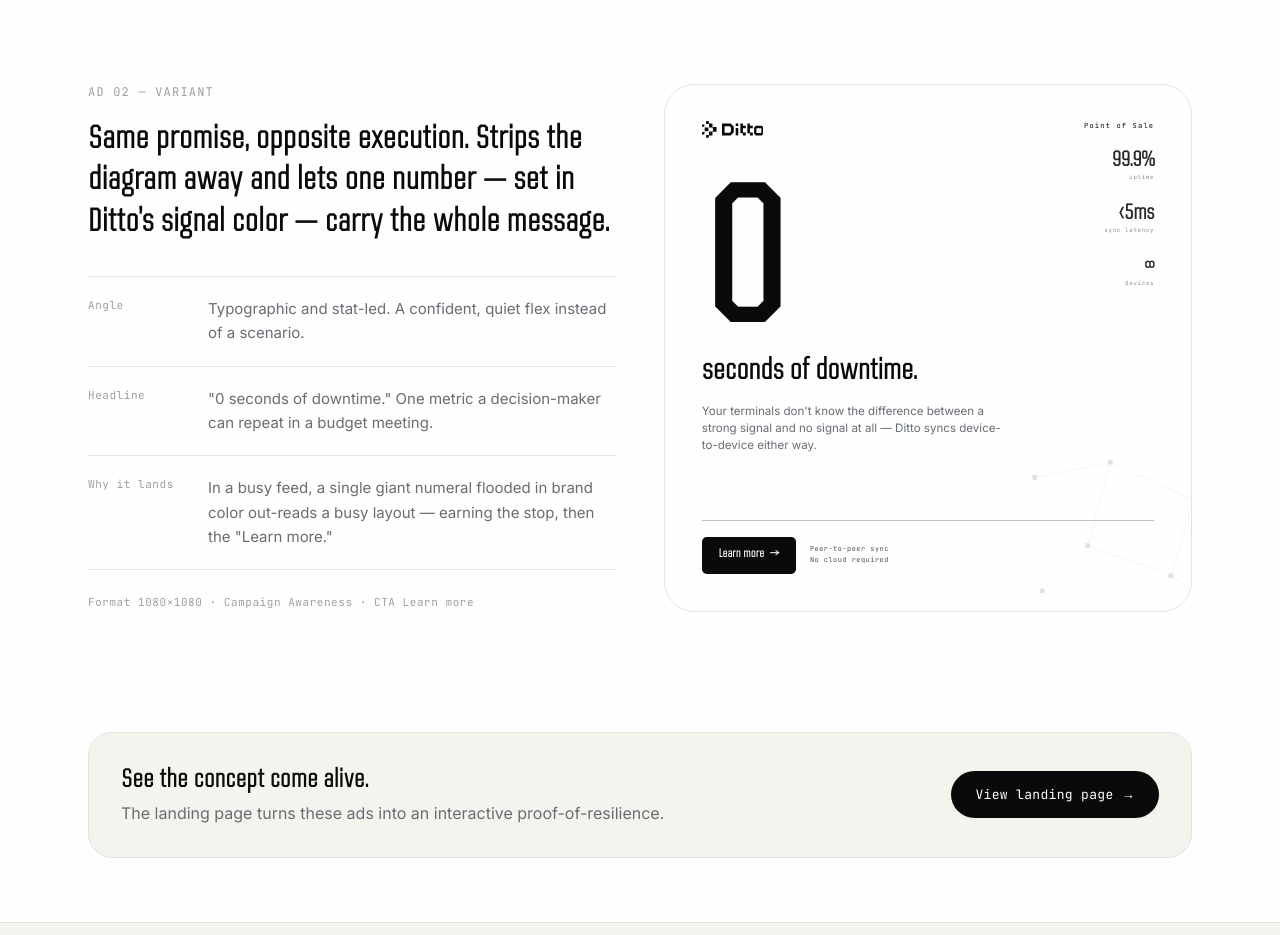
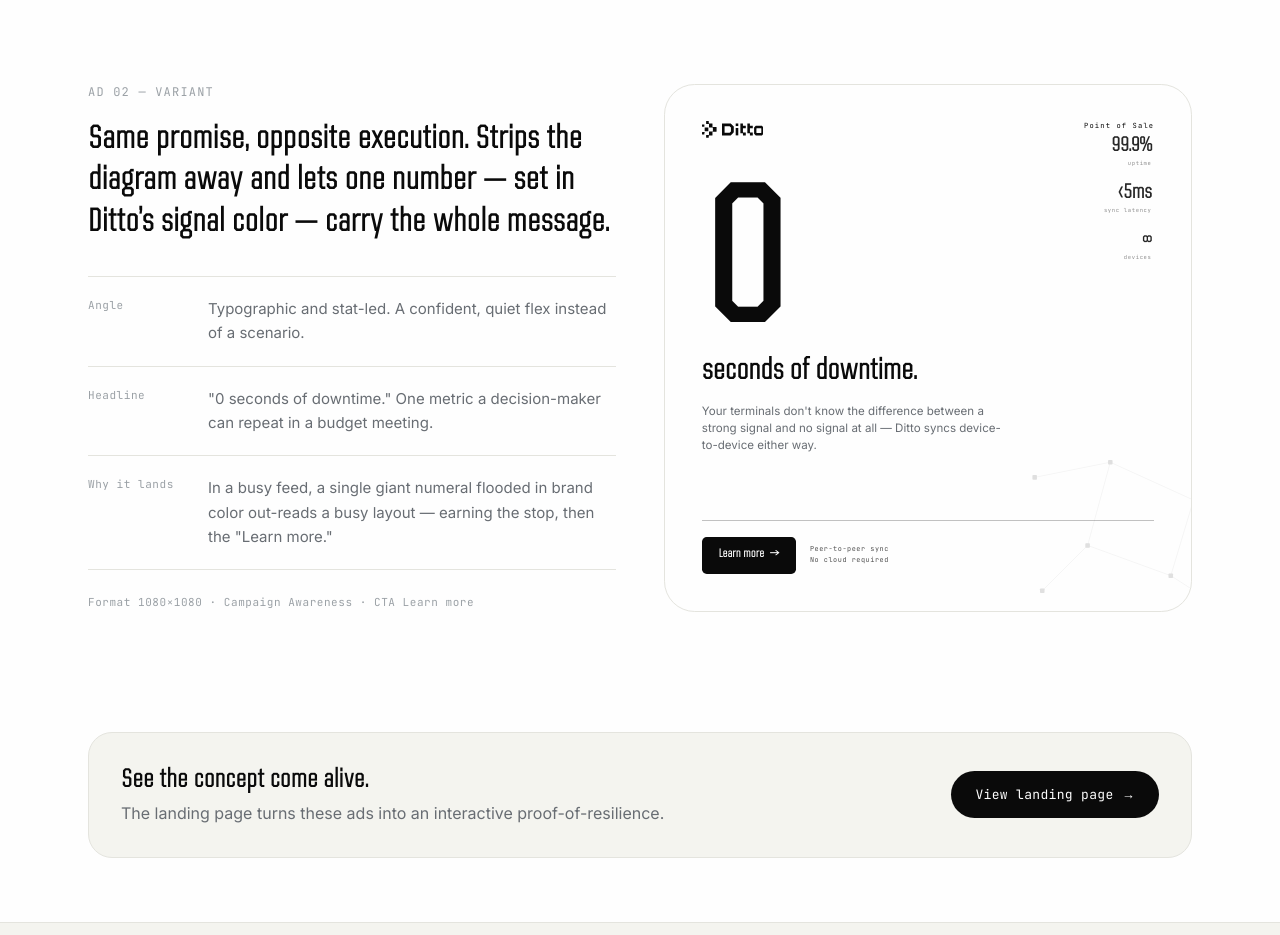
Before and after one commit to dritonm/Lean-Assignment, a Next.js app: page /ads in a window 1280 px wide. Shown: the part 1020-1955 px from the top of the page. Built offline with nearby package versions, Linux system fonts and the light colour scheme.

Commit message:
Adjust Ad 2 stat numbers alignment to match Photoshop reference

```diff
--- a/components/ditto/ads.tsx
+++ b/components/ditto/ads.tsx
@@ -286,10 +286,10 @@ export function AdVariant() {
         </div>
 
         <div className="relative flex flex-1 flex-col justify-center">
-          {/* stat chips — aligned with the "0" numeral using responsive cqw units */}
+          {/* stat chips — aligned with the "0" numeral matching Photoshop reference */}
           <div
             className="pointer-events-none absolute flex flex-col items-end justify-between"
-            style={{ right: 0, top: '2.5cqw', height: '26cqw' }}
+            style={{ right: '0.5cqw', top: 0, height: '23.5cqw' }}
             aria-hidden="true"
           >
             {([
@@ -303,13 +303,13 @@ export function AdVariant() {
               >
                 <span
                   className="font-display font-semibold text-ink leading-none"
-                  style={{ fontSize: '3.8cqw', letterSpacing: '-0.02em', opacity: 0.88 }}
+                  style={{ fontSize: '3.6cqw', letterSpacing: '-0.02em', opacity: 0.88 }}
                 >
                   {value}
                 </span>
                 <span
                   className="font-mono text-ink/45"
-                  style={{ fontSize: '1.1cqw', letterSpacing: '0.12em', marginTop: '0.4cqw' }}
+                  style={{ fontSize: '1.05cqw', letterSpacing: '0.12em', marginTop: '0.35cqw' }}
                 >
                   {label}
                 </span>
```
